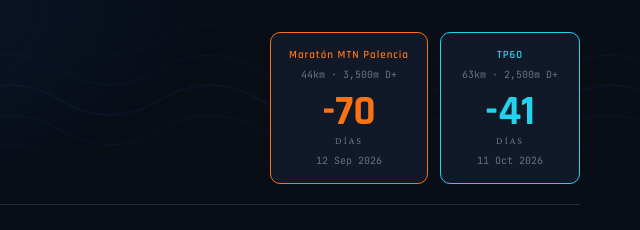
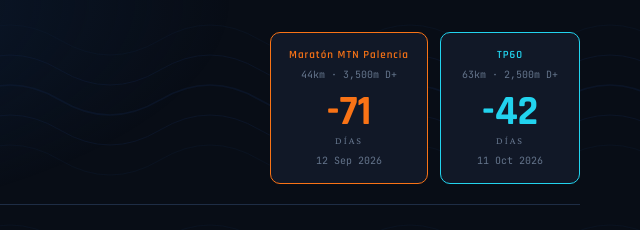
Before and after one commit to Auriga13/plantrail, a plain HTML site: page dashboard.html in a window 1280 px wide. Shown: the top 230 px of the page, 640-1280 px from the left. Drawn offline with nearby package versions, Linux system fonts and the light colour scheme.

Commit message:
Update dashboard 2026-11-22

```diff
--- a/dashboard.html
+++ b/dashboard.html
@@ -208,14 +208,14 @@ details[open] .week-summary{background:var(--surface3)}
         <div class='race-card' style='border-color:#f97316'>
           <div class='rc-name' style='color:#f97316'>Maratón MTN Palencia</div>
           <div class='rc-info'>44km · 3,500m D+</div>
-          <div class='rc-days' style='color:#f97316'>-70</div>
+          <div class='rc-days' style='color:#f97316'>-71</div>
           <div class='rc-label'>días</div>
           <div class='rc-date'>12 Sep 2026</div>
         </div>
         <div class='race-card' style='border-color:#22d3ee'>
           <div class='rc-name' style='color:#22d3ee'>TP60</div>
           <div class='rc-info'>63km · 2,500m D+</div>
-          <div class='rc-days' style='color:#22d3ee'>-41</div>
+          <div class='rc-days' style='color:#22d3ee'>-42</div>
           <div class='rc-label'>días</div>
           <div class='rc-date'>11 Oct 2026</div>
         </div></div>
```
Also changed, not shown: plan_completo.html (+2 -2 lines).
